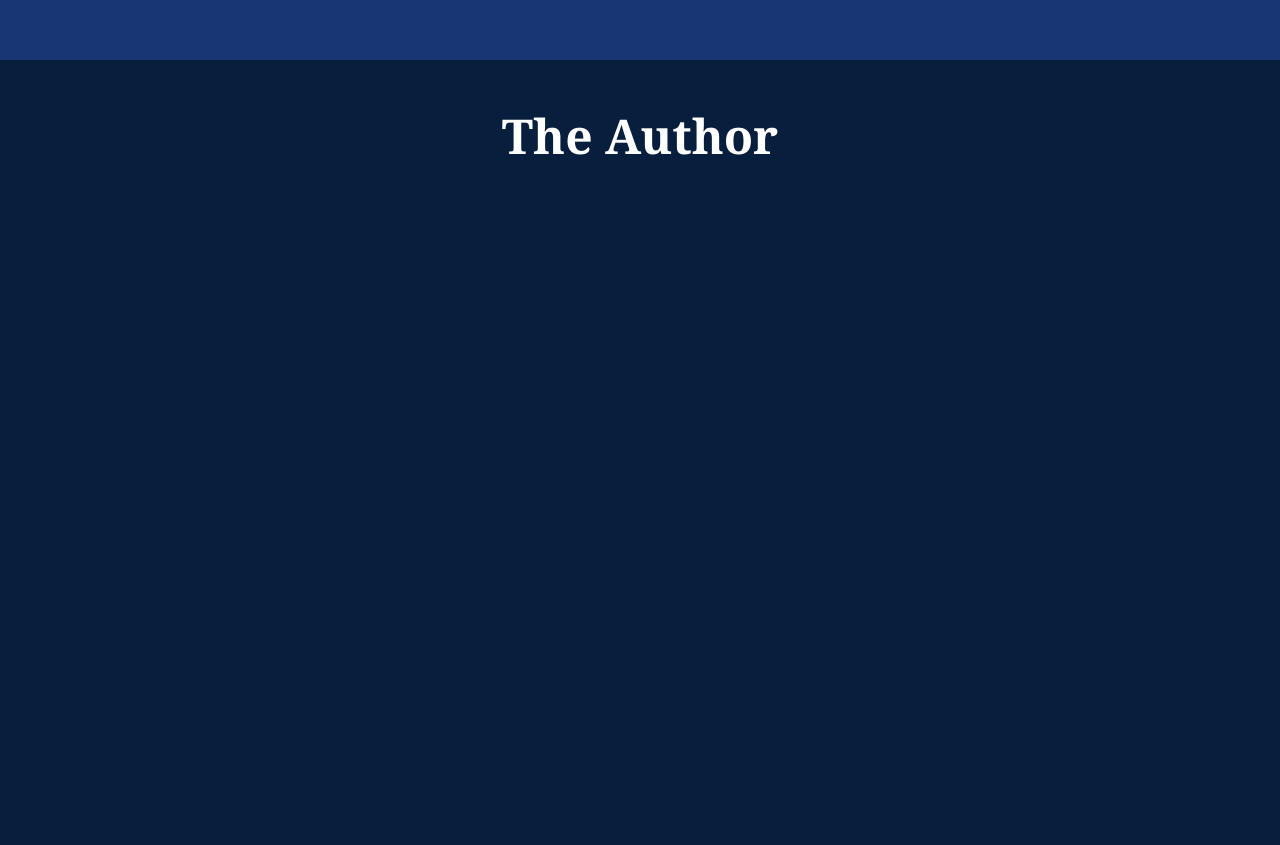
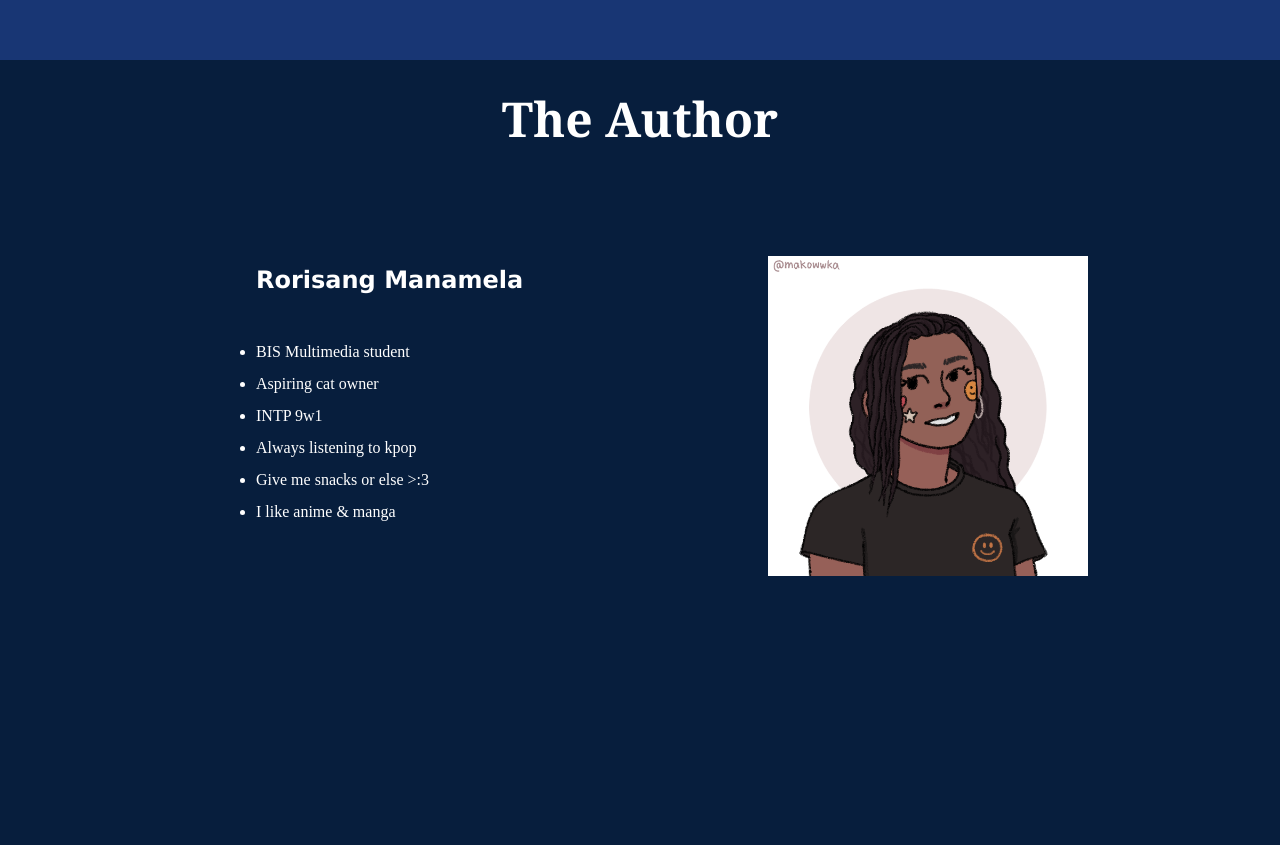
Before and after one commit to RorisangManamela/VioProject4, a plain HTML site: page index.html in a window 1280 px wide. Shown: the part 2340-3185 px from the top of the page. Drawn offline with Linux system fonts and the light colour scheme.

Commit message:
Updating deliverable 3

```diff
--- a/index.html
+++ b/index.html
@@ -45,8 +45,20 @@
                         the <i>Azure Reaper</i> comic book is brought to life.</p>
                 </div>
         </section>
-        <section class="aboutSection gridSection">
+        <section class="aboutSection flexSection">
             <h1 id="aboutMe">The Author</h1>
+            <img class="picrew" src="media/images/picrew.png"/> <br/>
+            <div class="authorInfo">
+                <h2>Rorisang Manamela</h2><br/>
+                <ul>
+                    <li>BIS Multimedia student</li>
+                    <li>Aspiring cat owner</li>
+                    <li>INTP 9w1</li>
+                    <li>Always listening to kpop</li>
+                    <li>Give me snacks or else >:3</li>
+                    <li>I like anime & manga</li>
+                </ul>
+            </div>
         </section>
         <button onclick="topFunction()" id="myBtn" title="Go to top">🢁</button>
 
--- a/style.css
+++ b/style.css
@@ -32,8 +32,8 @@ body::-webkit-scrollbar-thumb {
 
 .custom-cursor {
     position: fixed;
-    width: 100px; /* Adjust the width and height as needed */
-    height: 100px;
+    width: 80px; /* Adjust the width and height as needed */
+    height: 80px;
     background: url('media/images/kunai.png') no-repeat center;
     background-size: cover;
     pointer-events: none; /* Allow interactions with elements beneath the cursor */
@@ -188,8 +188,22 @@ a:active {
 }
 .aboutSection h1{
     grid-row: 1/2;
+    grid-column: 1/3;
+    margin-top: 2%;
+}
+.authorInfo{
+    text-align: left;
+    color: white;
+    grid-row: 2/3;
+    grid-column: 1/2;
+    margin-left: 40%;
+    line-height: 2;
+}
+.picrew{
+    grid-row: 2/3;
     grid-column: 2/3;
-    margin-top: 10%;
+    width: 50%;
+    margin-left: 20%;
 }
 
 /*********************** Back-to-top button **********************/
```
Also changed, not shown: media/images/picrew.png (added).
